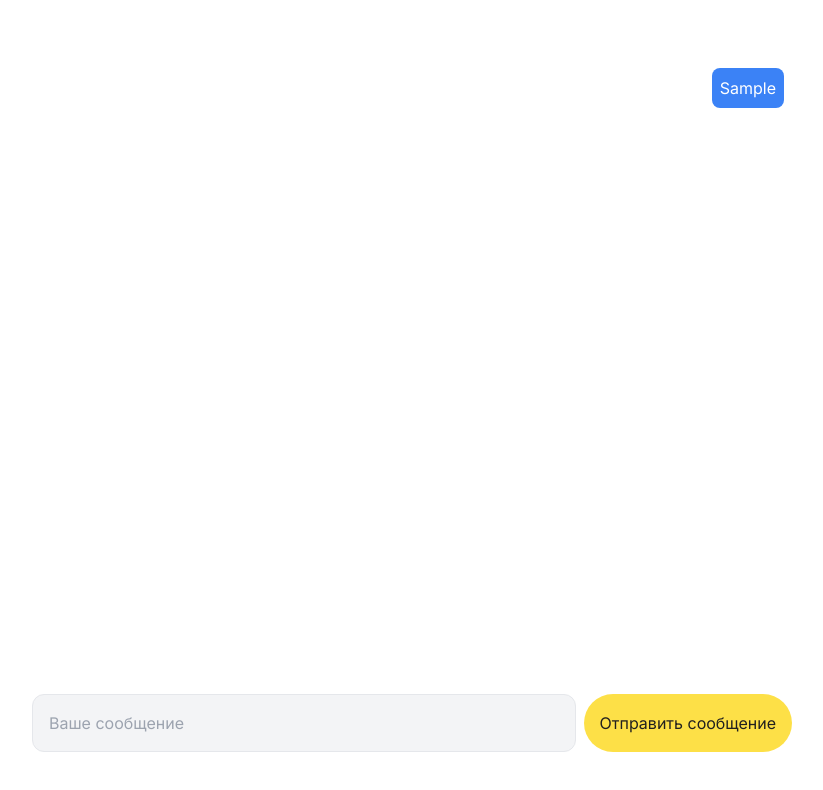
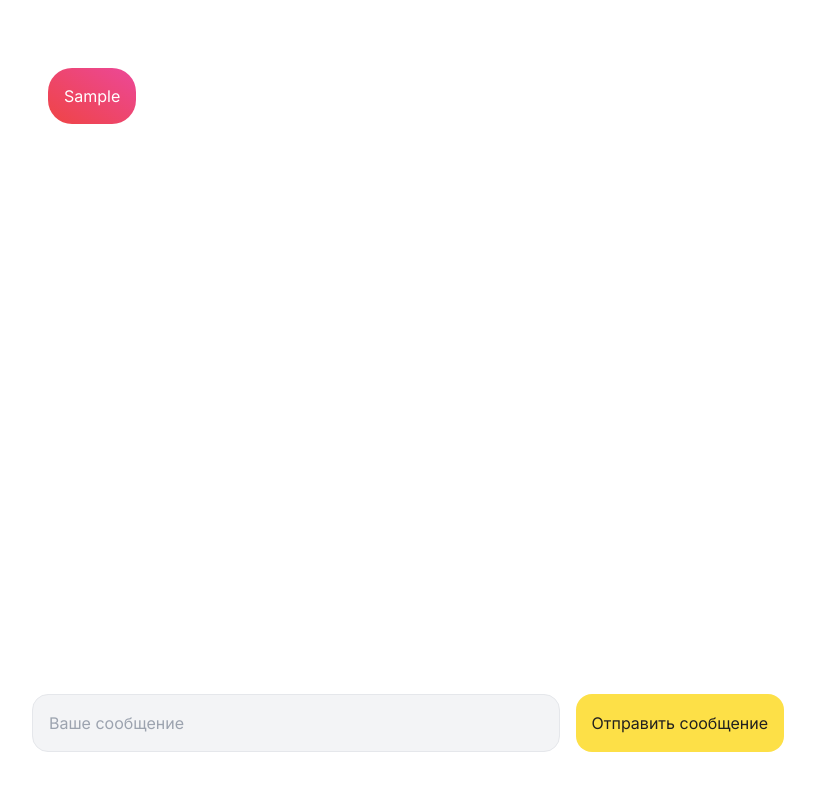
Before and after one commit to TeamHeightline/herzen-final-term-paper, a Next.js app: page / in a window 1280 px wide. Both pictures are taken after typing "Sample" into the empty fields and a click on the button "Отправить сообщение". Shown: the top 790 px of the page, without its empty margins (224-1047 px from the left). Built offline with nearby package versions, Linux system fonts and the light colour scheme; no server answers.

Commit message:
Декомпозиция и стилизация для сообщений

```diff
--- /dev/null
+++ b/app/(home)/page.hook.ts
@@ -0,0 +1,16 @@
+import {useAppDispatch, useAppSelector} from "@/app/store";
+import {addMessage} from "@/app/(home)/store";
+import {detoxifyThunk} from "@/app/(home)/store/async-actions";
+
+export function PageHook() {
+    const dispatch = useAppDispatch();
+
+    const {messages, pending} = useAppSelector(state => state.detoxify);
+
+    function onSendMessage(text: string) {
+        dispatch(addMessage({message: text, isCurrentUser: true}))
+        dispatch(detoxifyThunk(text));
+    }
+
+    return {messages, pending, onSendMessage}
+}
--- a/app/(home)/page.tsx
+++ b/app/(home)/page.tsx
@@ -4,54 +4,20 @@ import {FormEvent, useState} from "react";
 import {useAppDispatch, useAppSelector} from "@/app/store";
 import {addMessage} from "@/app/(home)/store";
 import {detoxifyThunk} from "@/app/(home)/store/async-actions";
+import MessageInput from "@/app/components/message-input";
+import Messages from "@/app/components/messages";
+import {PageHook} from "@/app/(home)/page.hook";
 
 
-// Стиль для сообщений текущего пользователя
-const currentUserStyle = "ml-auto bg-blue-500 text-white";
-// Стиль для сообщений собеседника
-const otherUserStyle = "mr-auto bg-gray-300 text-black";
-
 export default function Page() {
-    const dispatch = useAppDispatch();
-    const [messageText, setMessageText] = useState("");
-
-    const {messages, pending} = useAppSelector(state => state.detoxify);
-
-    function onSendMessage(event: FormEvent<HTMLFormElement>) {
-        event.preventDefault();
-        if (messageText.trim() === "") {
-            return;
-        }
-        dispatch(addMessage({message: messageText, isCurrentUser: true}))
-        dispatch(detoxifyThunk(messageText));
-        setMessageText("");
-    }
+    const {messages, onSendMessage} = PageHook()
 
     return (
         <main className="flex h-screen flex-col items-center justify-between p-12 overflow-hidden">
-
             <div className="p-4 flex flex-col flex-grow overflow-auto space-y-2 w-full max-w-3xl">
-                {messages.map((message, index) => (
-                    <div key={index}
-                         className={`max-w-lg p-2 rounded-lg my-1 ${message.isCurrentUser ? currentUserStyle : otherUserStyle}`}>
-                        {message.message}
-                    </div>
-                ))}
+                <Messages messages={messages}/>
             </div>
-
-            <form className={"flex flex-row w-full max-w-3xl mt-4"} onSubmit={onSendMessage}>
-                <textarea rows={1} placeholder="Ваше сообщение"
-                          value={messageText}
-                          onChange={(event) => setMessageText(event.target.value)}
-                          className={"p-4 bg-gray-100 rounded-xl w-full border resize-none " +
-                              "focus:outline-none focus:ring-0 focus:border-gray-300"}>
-                </textarea>
-
-                <button type="submit"
-                        className={"mx-2 p-4 bg-yellow-300 text-yandex-black rounded-full whitespace-nowrap transition ease-in-out hover:brightness-95 active:brightness-90"}>
-                    Отправить сообщение
-                </button>
-            </form>
+            <MessageInput onSendMessage={onSendMessage}/>
         </main>
     );
 }
--- /dev/null
+++ b/app/components/message-input.tsx
@@ -0,0 +1,35 @@
+import {FormEvent, useState} from "react";
+
+interface MessageInputProps {
+    onSendMessage: (message: string) => void;
+
+}
+
+export default function MessageInput({onSendMessage}: MessageInputProps) {
+    const [messageText, setMessageText] = useState("");
+
+    function onSubmit(event: FormEvent<HTMLFormElement>) {
+        event.preventDefault();
+        if (messageText.trim() === "") {
+            return;
+        }
+        onSendMessage(messageText);
+        setMessageText("");
+    }
+
+    return (
+        <form className={"flex flex-row w-full max-w-3xl mt-4"} onSubmit={onSubmit}>
+                <textarea rows={1} placeholder="Ваше сообщение"
+                          value={messageText}
+                          onChange={(event) => setMessageText(event.target.value)}
+                          className={"p-4 bg-gray-100 rounded-2xl w-full border resize-none " +
+                              "focus:outline-none focus:ring-0 focus:border-gray-300"}>
+                </textarea>
+
+            <button type="submit"
+                    className={"mx-4 p-4 bg-yellow-300 text-yandex-black rounded-2xl whitespace-nowrap transition ease-in-out hover:brightness-95 active:brightness-90"}>
+                Отправить сообщение
+            </button>
+        </form>
+    )
+}
--- /dev/null
+++ b/app/components/messages.tsx
@@ -0,0 +1,24 @@
+import {Message} from "@/app/(home)/store/types";
+
+interface MessageProps {
+    messages: Message[];
+
+}
+
+// Стиль для сообщений текущего пользователя
+const currentUserStyle = "mr-auto text-white bg-gradient-to-tr from-red-500 to-pink-500";
+// Стиль для сообщений собеседника
+const otherUserStyle = "ml-auto text-black bg-yandex-blue";
+
+export default function Messages({messages}: MessageProps) {
+    return (
+        <>
+            {messages.map((message, index) => (
+                <div key={index}
+                     className={`max-w-lg p-4 rounded-3xl my-1 ${message.isCurrentUser ? currentUserStyle : otherUserStyle}`}>
+                    {message.message}
+                </div>
+            ))}
+        </>
+    );
+}
--- a/tailwind.config.ts
+++ b/tailwind.config.ts
@@ -9,8 +9,9 @@ const config: Config = {
     theme: {
         extend: {
             colors: {
-                'yandex-black': "#21201FFF"
-            }
+                'yandex-black': "#21201FFF",
+                'yandex-blue': "#A6E9FC"
+            },
         },
     },
     plugins: [],
```
